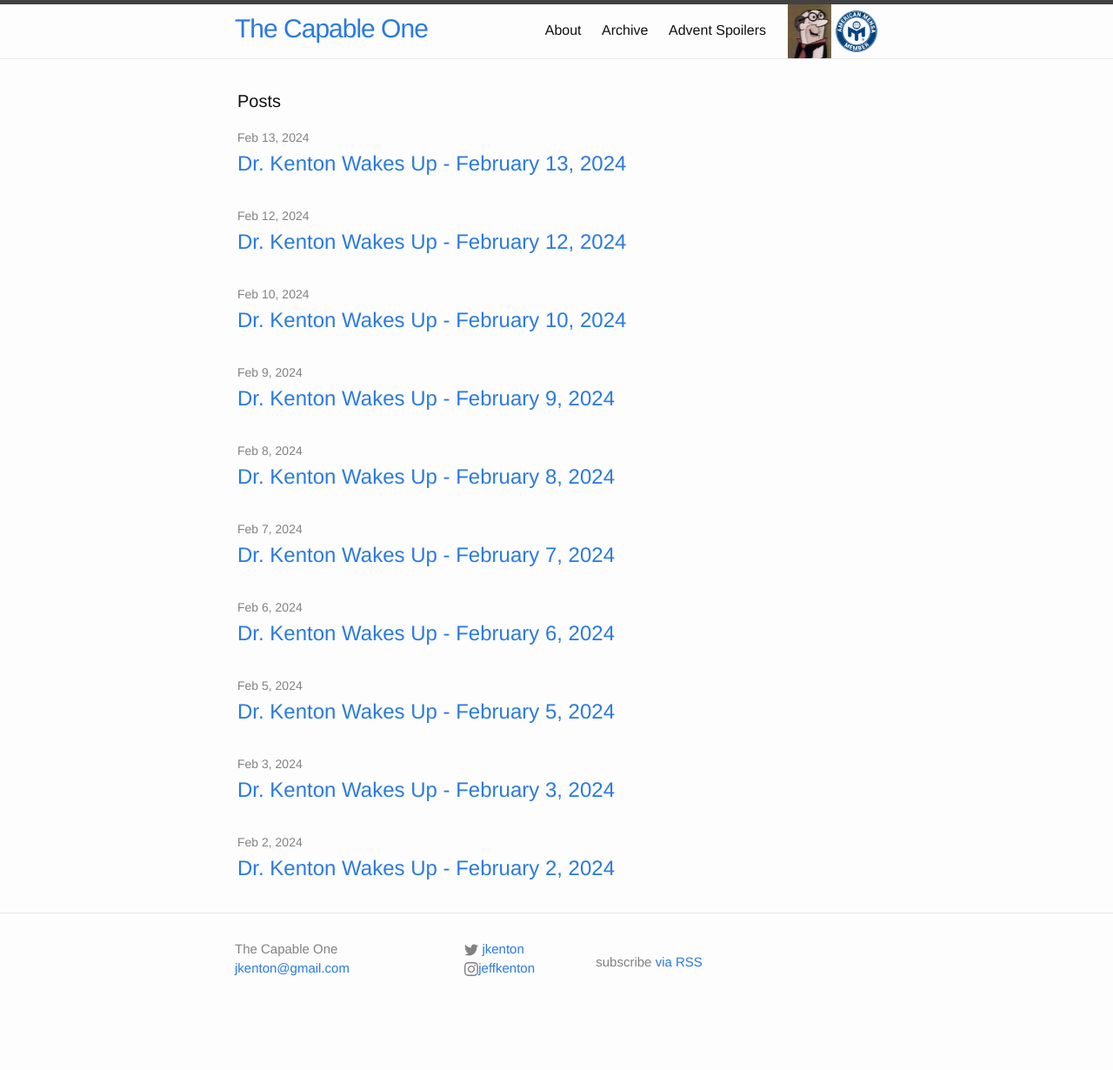
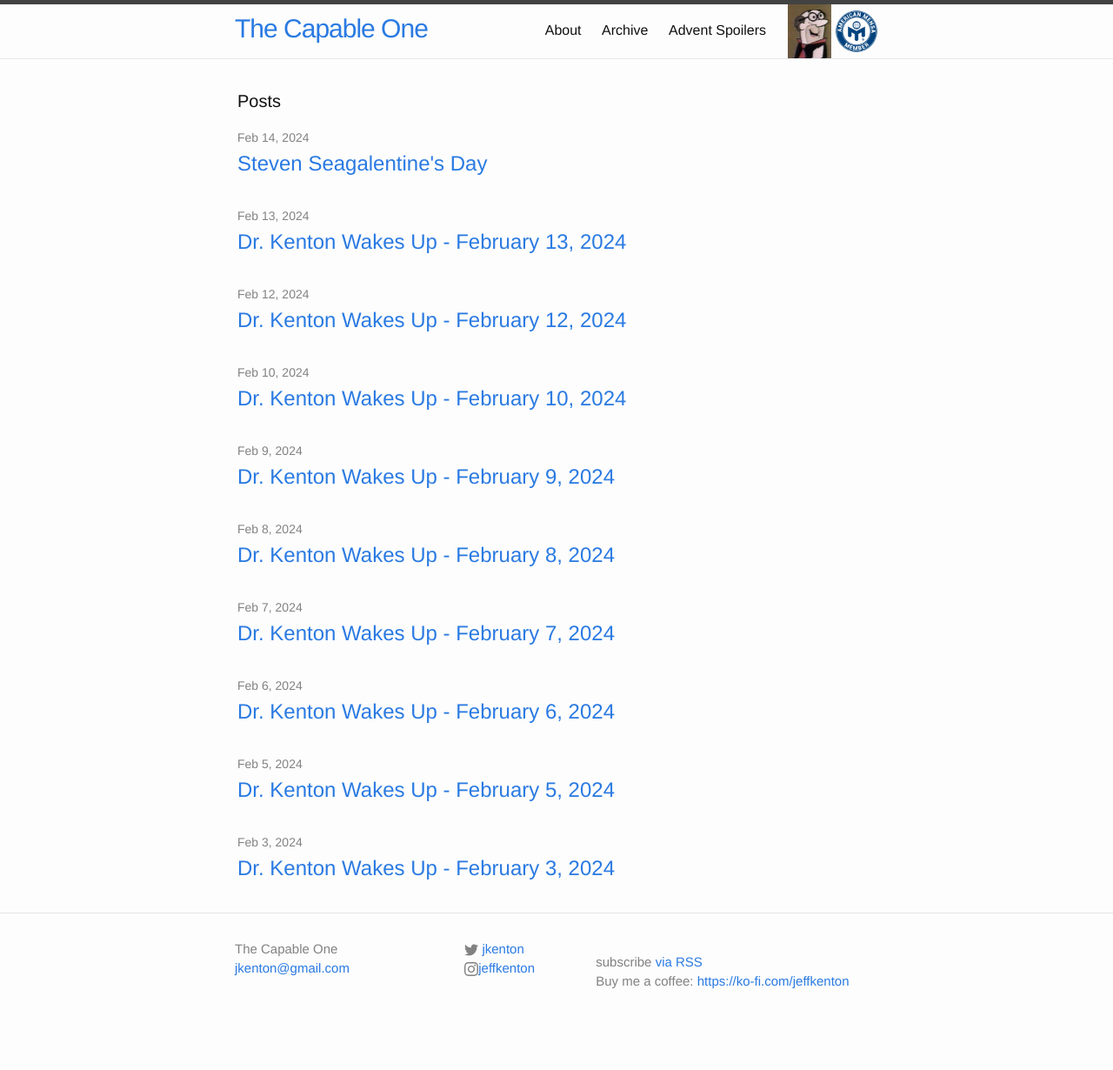
Before and after one commit to jkenton/CapableOne, a Jekyll site: the page built from index.html, in a window 1280 px wide. Shown: the whole page at 87% size. Built offline with Jekyll 4.4.1, drawn with Linux system fonts in a browser that asks for light colours.

Commit message:
02-16 Footer

```diff
--- a/_includes/footer.html
+++ b/_includes/footer.html
@@ -26,7 +26,7 @@
 
       <div class="footer-col footer-col-3">
         <p>{{ site.description }}</p>
-	<p>subscribe <a href="{{ "/feed.xml" | prepend: site.baseurl }}">via RSS</a></p>
+	<p>subscribe <a href="{{ "/feed.xml" | prepend: site.baseurl }}">via RSS</a> <br/> Buy me a coffee: <a href="https://ko-fi.com/jeffkenton">https://ko-fi.com/jeffkenton</a></p>
       </div>
 
     </div>
```
Also changed, not shown: _posts/2024-02-13-DKWU-02-13.md (+2 -0 lines), _posts/2024-02-14-seagalentines-day.md (added, +28 -0 lines), 1 other file.
